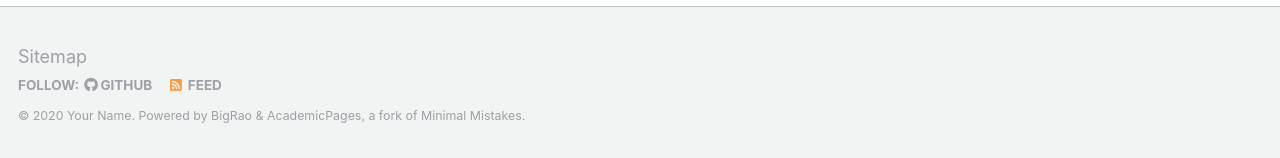
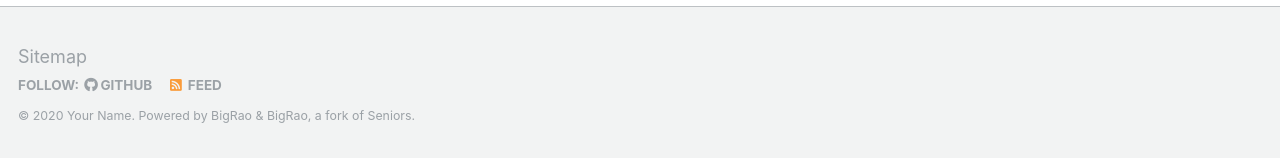
Before and after one commit to rohan23rao/Senior-Citizens, a Jekyll site: the page built from academicpages.github.io-master/_pages/about.md, in a window 1280 px wide and 1363 px high. Shown: the part 1202-1360 px from the top of the window. Built offline with Jekyll 4.4.1, drawn with Linux system fonts in a browser that asks for light colours; some web fonts are replaced.

Commit message:
Update footer.html

```diff
--- a/academicpages.github.io-master/_includes/footer.html
+++ b/academicpages.github.io-master/_includes/footer.html
@@ -21,4 +21,4 @@
   </ul>
 </div>
 
-<div class="page__footer-copyright">&copy; {{ site.time | date: '%Y' }} {{ site.name | default: site.title }}. {{ site.data.ui-text[site.locale].powered_by | default: "Powered by" }} <a href="http://jekyllrb.com" rel="nofollow">BigRao</a> &amp; <a href="https://github.com/academicpages/academicpages.github.io">AcademicPages</a>, a fork of <a href="https://mademistakes.com/work/minimal-mistakes-jekyll-theme/" rel="nofollow">Minimal Mistakes</a>.</div>
+<div class="page__footer-copyright">&copy; {{ site.time | date: '%Y' }} {{ site.name | default: site.title }}. {{ site.data.ui-text[site.locale].powered_by | default: "Powered by" }} <a href="github.com" rel="nofollow">BigRao</a> &amp; <a href="https://github.com/bigrao23/bigrao23.github.io">BigRao</a>, a fork of <a href="google.com" rel="nofollow">Seniors</a>.</div>
```
